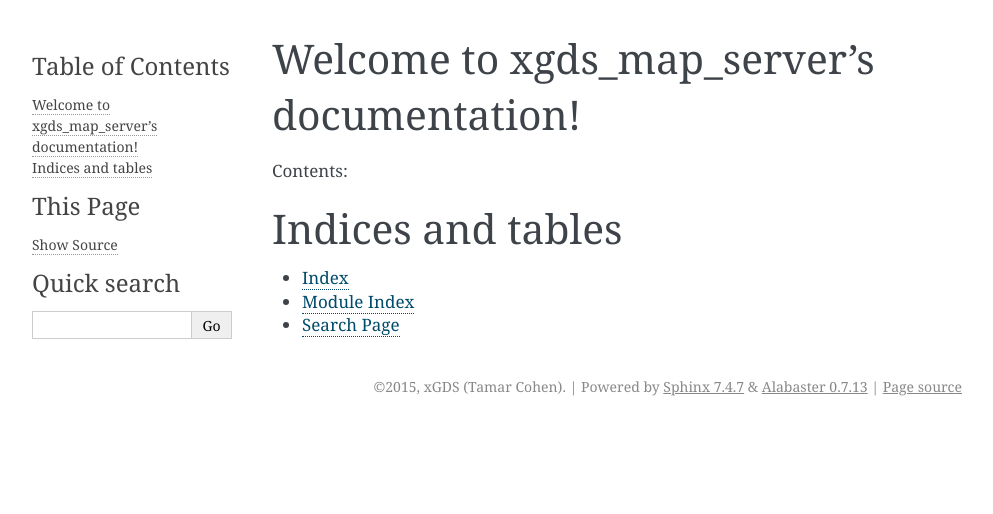
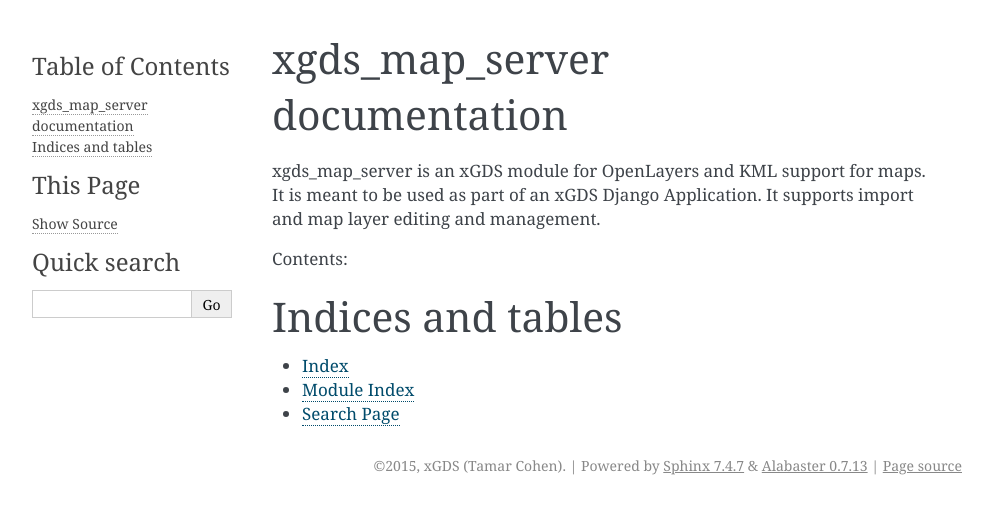
Before and after one commit to xgds/xgds_map_server, a Sphinx documentation site: the page built from docs/index.rst, in a window 1280 px wide. Shown: the top 514 px of the page, without its empty margins (148-1141 px from the left). Built offline with Sphinx 7.4.7, drawn with Linux system fonts in a browser that asks for light colours.

Commit message:
starting documentation

```diff
--- a/docs/conf.py
+++ b/docs/conf.py
@@ -58,7 +58,7 @@
 # built documents.
 #
 # The short X.Y version.
-version = u'1.0.0'
+version = u'1.0'
 # The full version, including alpha/beta/rc tags.
 release = u'1.0.0'
 
--- a/docs/index.rst
+++ b/docs/index.rst
@@ -3,8 +3,12 @@
    You can adapt this file completely to your liking, but it should at least
    contain the root `toctree` directive.
 
-Welcome to xgds_map_server's documentation!
-===========================================
+xgds_map_server documentation
+=============================
+
+xgds_map_server is an xGDS module for OpenLayers and KML support for maps.  It is meant to be used as part of an xGDS Django Application.
+It supports import and map layer editing and management.
+
 
 Contents:
 
```
Also changed, not shown: README.md (renamed from README.rst).
